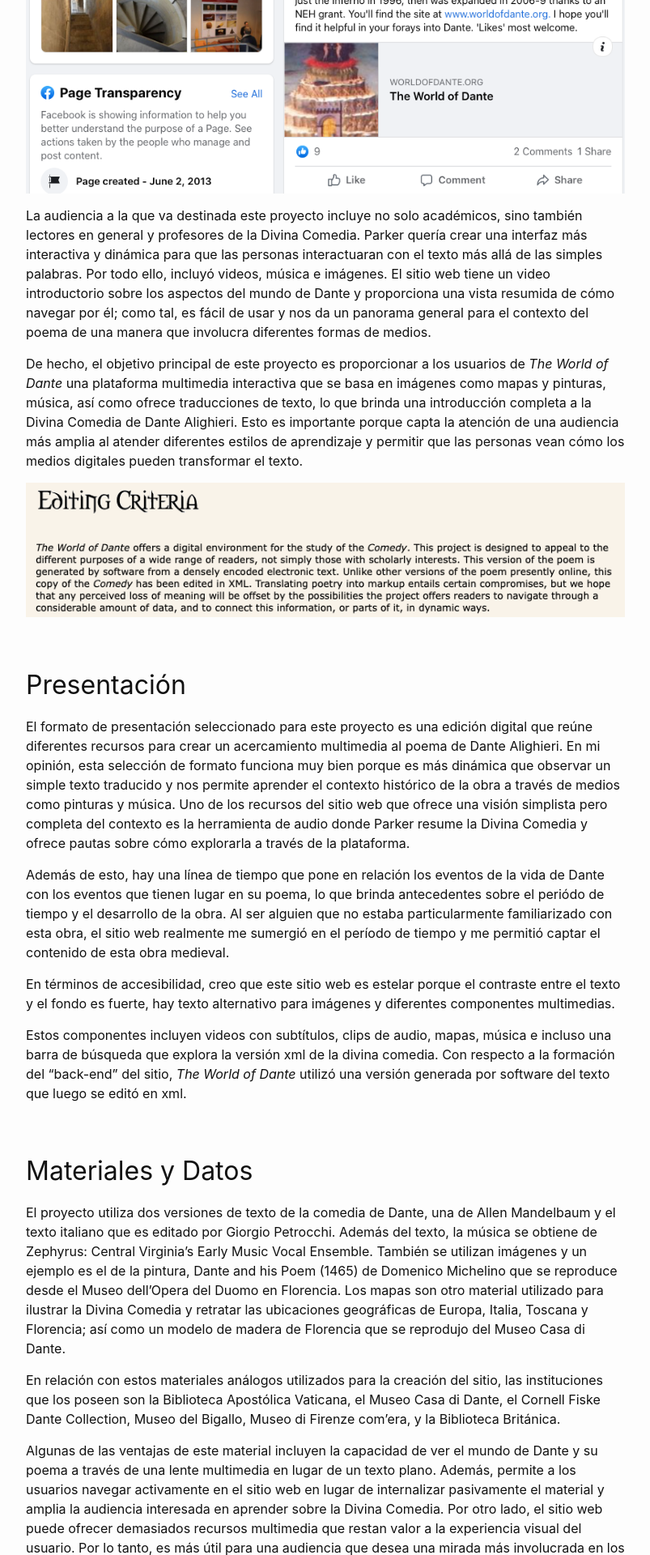
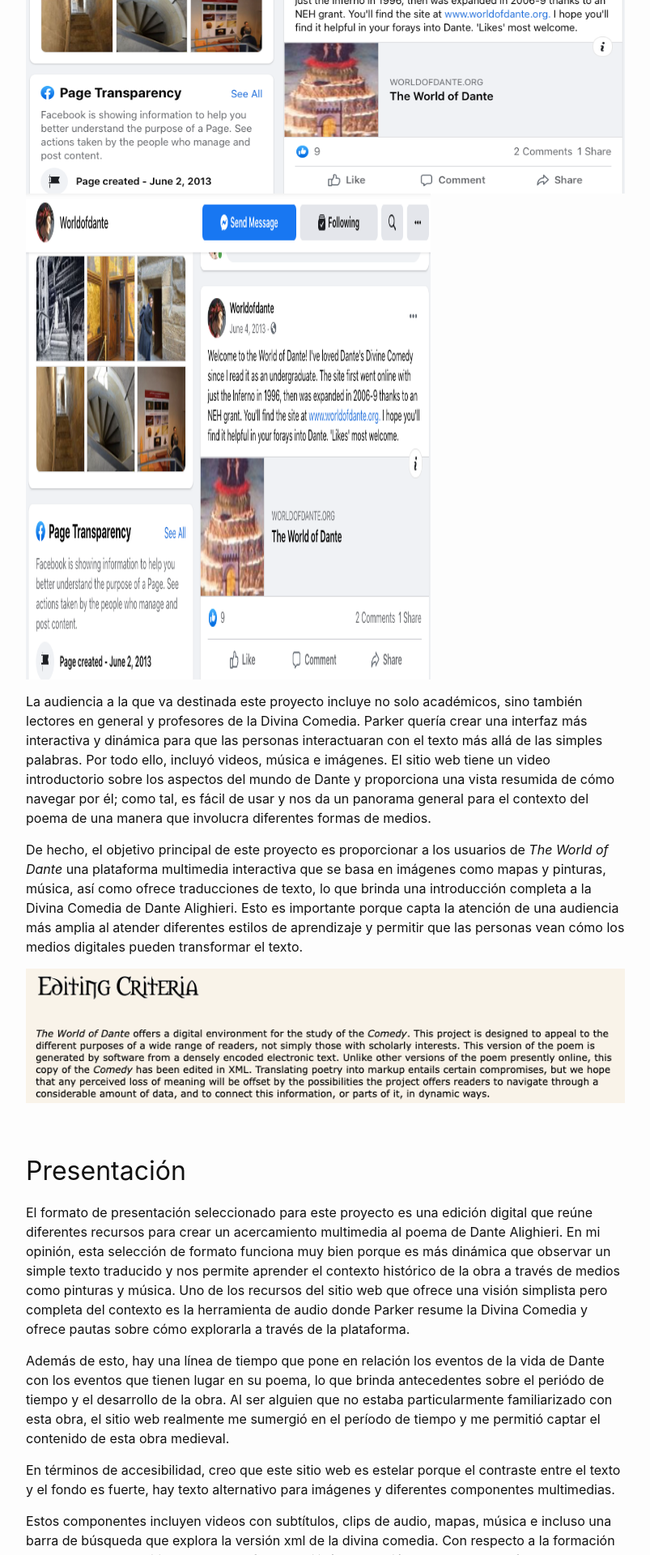
Before and after one commit to miladvh/miladvh.github.io, a Jekyll site: the page built from _posts/2021-10-04-edición-digital.md, in a window 1280 px wide. Shown: the part 1772-3692 px from the top of the page at 81% size, without its empty margins (238-1041 px from the left). Built offline with Jekyll 4.4.1, drawn with Linux system fonts in a browser that asks for light colours.

Commit message:
Update 2021-10-04-edición-digital.md

```diff
--- a/_posts/2021-10-04-edición-digital.md
+++ b/_posts/2021-10-04-edición-digital.md
@@ -17,6 +17,7 @@ URL: <http://www.worldofdante.org/about.html>
 El proyecto se publicó en línea en 1996 y solo presentaba la parte del Infierno del sitio web, pero gracias a la financiación adicional, se expandió para incluir tanto el Purgatorio como el Paraíso en 2009. Esta información puede encontrarse en su primera publicación de Facebook que brinda una línea de tiempo del desarrollo de *The World of Dante*.
 
 ![imagen](/assets/images/SPA410_Imagenes.jpg/002.png)
+<img src="/assets/images/SPA410_Imagenes.jpg/002.png" alt="imagen" width="500" height="600">
 
 La audiencia a la que va destinada este proyecto incluye no solo académicos, sino también lectores en general y profesores de la Divina Comedia. Parker quería crear una interfaz más interactiva y dinámica para que las personas interactuaran con el texto más allá de las simples palabras. Por todo ello,  incluyó videos, música e imágenes. El sitio web tiene un video introductorio sobre los aspectos del mundo de Dante y proporciona una vista resumida de cómo navegar por él; como tal, es fácil de usar y nos da un panorama general para el contexto del poema de una manera que involucra diferentes formas de medios.
 
```
